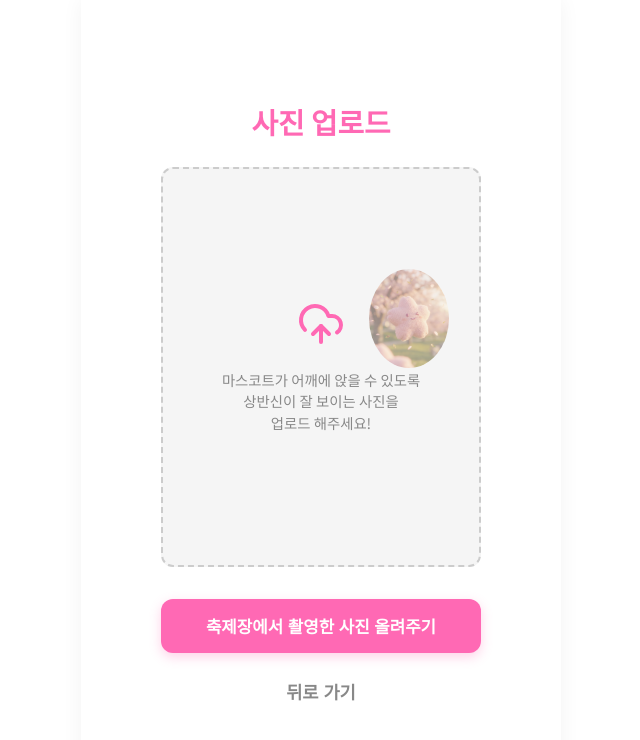
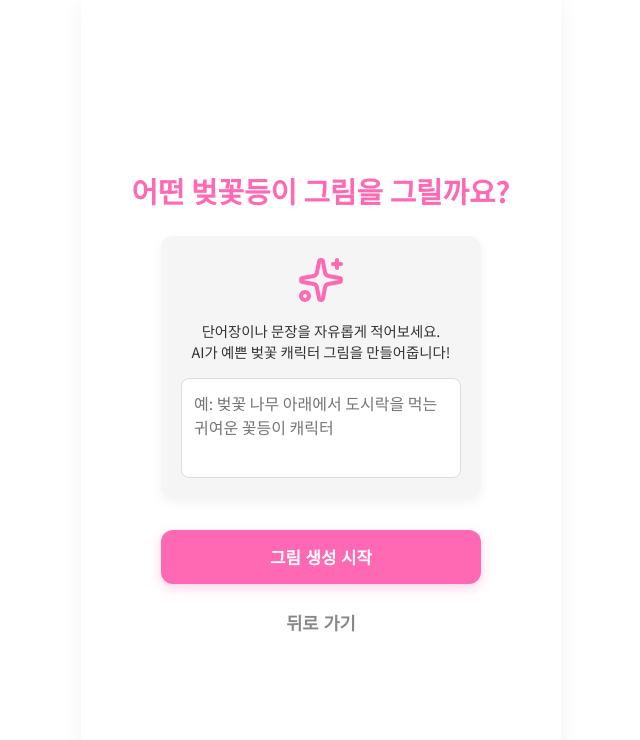
Before and after one commit to 9671RY/cc-cherryblossom-ai-booth, a React app: page /upload in a window 1280 px wide. Shown: the top 740 px of the page, without its empty margins (319-959 px from the left). Built offline with nearby package versions, Linux system fonts and the light colour scheme; the HTML template or start-up script is replaced by a standard one.

Commit message:
Refactor entire app to use Text-to-Image generation instead of photo upload

```diff
--- a/src/App.jsx
+++ b/src/App.jsx
@@ -13,7 +13,8 @@ function App() {
     originalFile: null,
     originalUrl: null,
     uploadId: null,
-    coordinates: null // {x, y, side}
+    coordinates: null, // {x, y, side}
+    textPrompt: ''
   });
 
   return (
--- a/src/pages/Home.jsx
+++ b/src/pages/Home.jsx
@@ -1,6 +1,6 @@
 import React from 'react';
 import { useNavigate } from 'react-router-dom';
-import { Camera } from 'lucide-react';
+import { Sparkles } from 'lucide-react';
 
 function Home() {
   const navigate = useNavigate();
@@ -26,8 +26,8 @@ function Home() {
 
       <div style={{ width: '100%', marginTop: 'auto' }}>
         <button className="primary" onClick={() => navigate('/upload')} style={{ display: 'flex', alignItems: 'center', justifyContent: 'center', gap: '8px' }}>
-          <Camera size={20} />
-          엎어가기 시작
+          <Sparkles size={20} />
+          그림 그리기 시작
         </button>
 
         <p className="notice">
--- a/src/pages/Loading.jsx
+++ b/src/pages/Loading.jsx
@@ -17,18 +17,16 @@ function Loading() {
     }, 3000);
 
     const processImage = async () => {
-      if (!photoData.originalFile) {
+      if (!photoData.textPrompt) {
         navigate('/');
         return;
       }
 
       try {
-        const formData = new FormData();
-        formData.append('image', photoData.originalFile);
-
         const response = await fetch('/api/process', {
           method: 'POST',
-          body: formData,
+          headers: { 'Content-Type': 'application/json' },
+          body: JSON.stringify({ prompt: photoData.textPrompt }),
         });
 
         if (!response.ok) {
@@ -37,31 +35,23 @@ function Loading() {
 
         const data = await response.json();
 
-        // FileReader로 원본 이미지를 Base64 인코딩하여 Context에 저장 (생성 API에서 사용)
-        const reader = new FileReader();
-        reader.onloadend = () => {
-          const base64Data = reader.result.split(',')[1];
-          setPhotoData(prev => ({
-            ...prev,
-            uploadId: data.uploadId,
-            originalUrl: data.originalUrl,
-            imageBase64: base64Data,
-            mimeType: photoData.originalFile.type
-          }));
-          navigate('/result');
-        };
-        reader.readAsDataURL(photoData.originalFile);
+        setPhotoData(prev => ({
+          ...prev,
+          uploadId: data.uploadId,
+          originalUrl: data.originalUrl
+        }));
+        navigate('/result');
 
       } catch (err) {
         console.error(err);
-        setError("이미지를 처리하는 중 문제가 발생했습니다.");
+        setError("데이터를 처리하는 중 문제가 발생했습니다.");
       }
     };
 
     processImage();
 
     return () => clearInterval(textInterval);
-  }, [photoData.originalFile, navigate, setPhotoData]);
+  }, [photoData.textPrompt, navigate, setPhotoData]);
 
   if (error) {
     return (
--- a/src/pages/Result.jsx
+++ b/src/pages/Result.jsx
@@ -12,7 +12,7 @@ function Result() {
   const [error, setError] = useState(null);
 
   useEffect(() => {
-    if (!photoData.uploadId || !photoData.imageBase64) {
+    if (!photoData.uploadId || !photoData.textPrompt) {
       navigate('/');
       return;
     }
@@ -26,8 +26,7 @@ function Result() {
           headers: { 'Content-Type': 'application/json' },
           body: JSON.stringify({
             uploadId: photoData.uploadId,
-            imageBase64: photoData.imageBase64,
-            mimeType: photoData.mimeType
+            prompt: photoData.textPrompt
           })
         });
 
--- a/src/pages/Upload.jsx
+++ b/src/pages/Upload.jsx
@@ -1,78 +1,77 @@
-import React, { useContext, useRef } from 'react';
+import React, { useContext, useState } from 'react';
 import { useNavigate } from 'react-router-dom';
 import { AppContext } from '../App';
-import { UploadCloud } from 'lucide-react';
+import { Sparkles } from 'lucide-react';
 
 function Upload() {
   const navigate = useNavigate();
   const { setPhotoData } = useContext(AppContext);
-  const fileInputRef = useRef(null);
+  const [inputText, setInputText] = useState('');
 
-  const handleFileChange = (e) => {
-    const file = e.target.files[0];
-    if (file) {
-      const url = URL.createObjectURL(file);
-      setPhotoData({
-        originalFile: file,
-        originalUrl: url,
-        uploadId: null,
-        coordinates: null
-      });
-      navigate('/loading');
+  const handleSubmit = () => {
+    if (!inputText.trim()) {
+      alert('원하는 이미지의 모습을 텍스트로 적어주세요!');
+      return;
     }
+
+    setPhotoData(prev => ({
+      ...prev,
+      originalFile: null,
+      originalUrl: null,
+      uploadId: null,
+      coordinates: null,
+      textPrompt: inputText.trim()
+    }));
+
+    navigate('/loading');
   };
 
   return (
     <div className="page-container" style={{ padding: '20px 15px', minHeight: '100vh', display: 'flex', flexDirection: 'column', alignItems: 'center' }}>
-      <h1 style={{ color: 'var(--primary)', marginBottom: '1.5rem', marginTop: '1rem', fontSize: '1.8rem', textAlign: 'center' }}>사진 업로드</h1>
+      <h1 style={{ color: 'var(--primary)', marginBottom: '1.5rem', marginTop: '1rem', fontSize: '1.8rem', textAlign: 'center' }}>어떤 벚꽃등이 그림을 그릴까요?</h1>
 
       <div
         style={{
           width: '100%',
           maxWidth: '320px',
-          aspectRatio: '4/5',
           backgroundColor: 'var(--gray-bg)',
           borderRadius: 'var(--border-radius)',
           display: 'flex',
-          justifyContent: 'center',
+          flexDirection: 'column',
           alignItems: 'center',
           marginBottom: '2rem',
-          position: 'relative',
-          overflow: 'hidden',
-          border: '2px dashed #ccc'
+          padding: '20px',
+          boxShadow: '0 4px 12px rgba(0,0,0,0.05)'
         }}
       >
-        <div style={{ textAlign: 'center', color: '#888', padding: '20px' }}>
-          <UploadCloud size={48} style={{ marginBottom: '16px', color: 'var(--primary)' }} />
-          <p style={{ fontSize: '0.9rem', lineHeight: '1.5' }}>
-            마스코트가 어깨에 앉을 수 있도록<br/>
-            상반신이 잘 보이는 사진을<br/>
-            업로드 해주세요!
-          </p>
-        </div>
+        <Sparkles size={48} style={{ marginBottom: '16px', color: 'var(--primary)' }} />
+        <p style={{ fontSize: '0.9rem', lineHeight: '1.5', textAlign: 'center', marginBottom: '15px' }}>
+          단어장이나 문장을 자유롭게 적어보세요.<br/>AI가 예쁜 벚꽃 캐릭터 그림을 만들어줍니다!
+        </p>
 
-        {/* 예시 꽃등이 반투명 오버레이 */}
-        <img
-          src="/꽃등이.jpg"
-          alt="예시"
-          style={{ position: 'absolute', width: '80px', right: '30px', top: '100px', opacity: 0.5, borderRadius: '50%' }}
+        <textarea
+          value={inputText}
+          onChange={(e) => setInputText(e.target.value)}
+          placeholder="예: 벚꽃 나무 아래에서 도시락을 먹는 귀여운 꽃등이 캐릭터"
+          style={{
+            width: '100%',
+            height: '100px',
+            padding: '12px',
+            borderRadius: '8px',
+            border: '1px solid #ddd',
+            resize: 'none',
+            fontSize: '1rem',
+            fontFamily: 'inherit'
+          }}
         />
       </div>
 
-      <input
-        type="file"
-        accept="image/*"
-        ref={fileInputRef}
-        onChange={handleFileChange}
-        style={{ display: 'none' }}
-      />
-
       <button
         className="primary"
-        onClick={() => fileInputRef.current.click()}
+        onClick={handleSubmit}
         style={{ padding: '15px 20px', width: '100%', maxWidth: '320px', fontSize: '1.05rem', fontWeight: 'bold' }}
       >
-        축제장에서 촬영한 사진 올려주기
+        그림 생성 시작
       </button>
 
       <button
```
Also changed, not shown: 2 other files (tests, documents, lock files or other folders).
